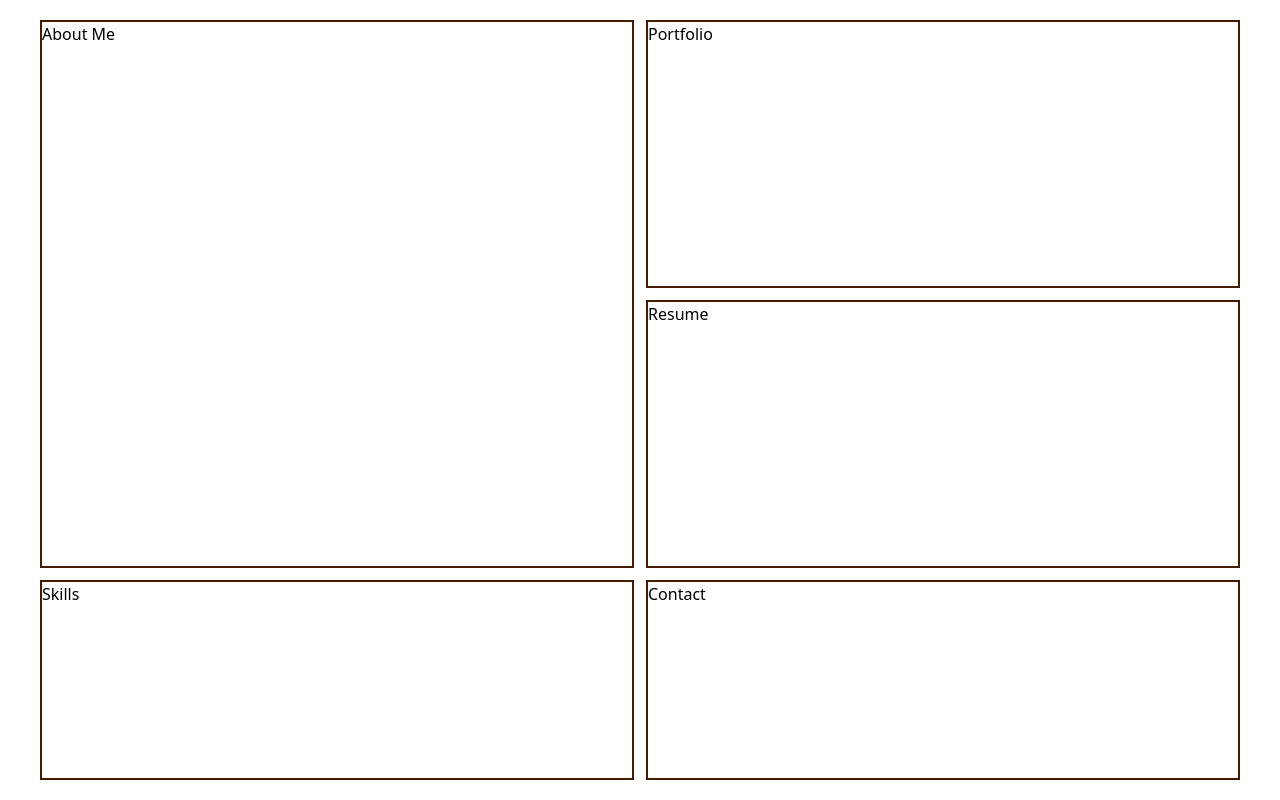
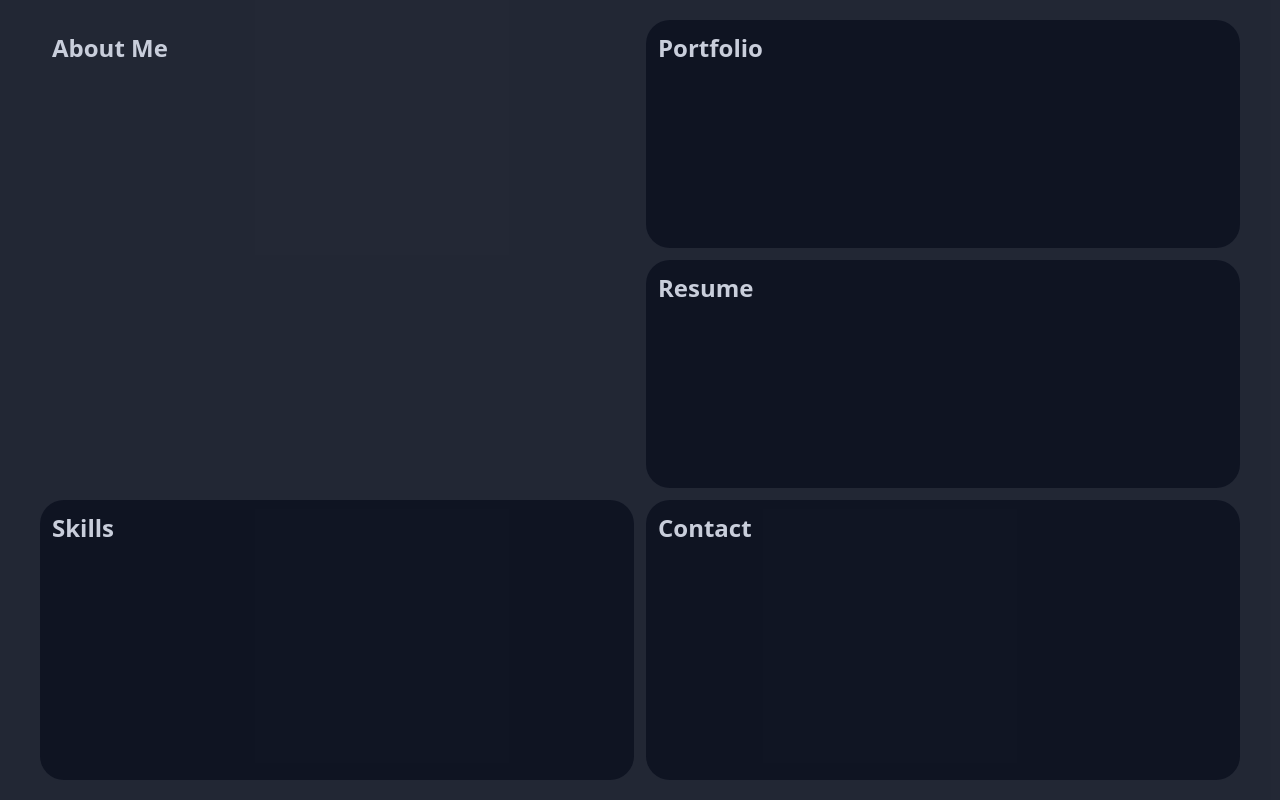
Before and after one commit to MiguelJRM95/MiguelJRM95-Portfolio, a React (Vite) app: page / in a window 1280 px wide. Built offline with nearby package versions, Linux system fonts and the light colour scheme.

Commit message:
feat: implemented expandable cell

```diff
--- a/src/App.tsx
+++ b/src/App.tsx
@@ -1,40 +1,41 @@
 import "./App.css";
+import ExpandableCell from "./components/cell/ExpandableCell";
 
 function App() {
   return (
     <main
       id="layout"
-      className="l:px-10 l:grid-rows-[1fr_1fr_auto] grid h-screen place-items-center gap-3 px-3 py-5 sm:grid-cols-1 sm:px-5 md:grid-cols-2 md:px-10 xl:px-25"
+      className="l:px-10 l:grid-rows-[1fr_1fr_auto] bg-backgound/90 grid h-screen place-items-center gap-3 px-3 py-5 sm:grid-cols-1 sm:px-5 md:grid-cols-2 md:px-10 xl:px-25"
     >
       <section
         id="about-me"
-        className="col-start-1 col-end-2 row-span-2 h-full w-full border-2 border-amber-950"
+        className="text-primary-text col-start-1 col-end-2 row-span-2 h-full w-full p-3 text-2xl font-bold"
       >
         About Me
       </section>
-      <section
+      <ExpandableCell
         id="portfolio"
         meta-expandable="true"
-        className="h-full w-full border-2 border-amber-950"
+        className="text-primary-text bg-accent/80 h-full w-full rounded-3xl p-3 text-2xl font-bold"
       >
         Portfolio
-      </section>
-      <section
+      </ExpandableCell>
+      <ExpandableCell
         id="resume"
         meta-expandable="true"
-        className="h-full w-full border-2 border-amber-950"
+        className="text-primary-text bg-accent/80 h-full w-full rounded-3xl p-3 text-2xl font-bold"
       >
         Resume
-      </section>
+      </ExpandableCell>
       <section
         id="skills"
-        className="l:h-50 h-full w-full border-2 border-amber-950 sm:col-start-1 md:col-start-1 md:col-end-2 md:row-start-3"
+        className="text-primary-text l:h-70 bg-accent/80 h-full w-full rounded-3xl p-3 text-2xl font-bold sm:col-start-1 md:col-start-1 md:col-end-2 md:row-start-3"
       >
         Skills
       </section>
       <section
         id="contact"
-        className="l:h-50 h-full w-full border-2 border-amber-950 sm:col-start-1 md:col-start-2 md:row-start-3"
+        className="text-primary-text bg-accent/80 h-70 w-full rounded-3xl p-3 text-2xl font-bold sm:col-start-1 md:col-start-2 md:row-start-3"
       >
         Contact
       </section>
--- /dev/null
+++ b/src/components/cell/ExpandableCell.tsx
@@ -0,0 +1,117 @@
+import React, { useRef, useState } from "react";
+
+interface CellProps {
+  children?: React.ReactNode;
+  className?: string;
+  id: string;
+}
+
+const ExpandableCell: React.FC<CellProps> = ({
+  children,
+  className = "",
+  id,
+}) => {
+  const cellRef = useRef<HTMLDivElement | null>(null);
+  const [isCentered, setIsCentered] = useState(false);
+
+  const toggleCenter = () => {
+    if (cellRef.current) {
+      const element = cellRef.current;
+      const isCentered = element.classList.contains("centered-element");
+
+      if (isCentered) {
+        resetPosition(element);
+      } else {
+        moveToCenter(element);
+      }
+    }
+  };
+
+  const moveToCenter = (element: HTMLElement) => {
+    const rect = element.getBoundingClientRect();
+    const viewportWidth = window.innerWidth;
+    const viewportHeight = window.innerHeight;
+
+    const centerX = viewportWidth / 2;
+    const centerY = viewportHeight / 2;
+
+    const offsetX = centerX - (rect.left + rect.width / 2);
+    const offsetY = centerY - (rect.top + rect.height / 2);
+
+    const maxOffsetX = Math.min(offsetX, viewportWidth - rect.width);
+    const maxOffsetY = Math.min(offsetY, viewportHeight - rect.height);
+
+    element.style.transition = "transform 0.5s ease-in-out, z-index 0s 0.5s";
+    element.style.transform = `translate(${maxOffsetX}px, ${maxOffsetY}px)`;
+    element.style.zIndex = "1000";
+
+    element.classList.add("centered-element");
+
+    createOverlay();
+
+    setTimeout(() => {
+      element.style.pointerEvents = "auto";
+    }, 500);
+
+    setIsCentered(isCentered!);
+  };
+
+  const resetPosition = (element: HTMLElement) => {
+    element.style.transition = "transform 0.5s ease-in-out, z-index 0s";
+    element.style.transform = "translate(0, 0)";
+    element.style.zIndex = "";
+
+    element.classList.remove("centered-element");
+
+    removeOverlay();
+
+    setIsCentered(isCentered!);
+  };
+
+  const createOverlay = () => {
+    const overlay = document.createElement("div");
+    overlay.style.position = "fixed";
+    overlay.style.top = "50%";
+    overlay.style.left = "50%";
+    overlay.style.transform = "translate(-50%, -50%) scale(0)";
+    overlay.style.width = "90vw";
+    overlay.style.height = "90vh";
+    overlay.style.backgroundColor = "rgba(0, 0, 0, 0.4)";
+    overlay.style.zIndex = "500";
+    overlay.style.pointerEvents = "none";
+    overlay.style.opacity = "0";
+    overlay.style.transition = "opacity 0.5s ease";
+
+    document.body.appendChild(overlay);
+
+    setTimeout(() => {
+      overlay.style.opacity = "1";
+      overlay.style.transform = "translate(-50%, -50%) scale(1)";
+    }, 300);
+  };
+
+  const removeOverlay = () => {
+    const overlay: HTMLElement = document.querySelector(
+      "div[style*='position: fixed']",
+    )!;
+    overlay.style.transition = "opacity 0.5s ease";
+    overlay.style.transform = "translate(-50%, -50%) scale(0)";
+    overlay.style.opacity = "0";
+    if (overlay) {
+      overlay.remove();
+    }
+  };
+
+  return (
+    <div
+      ref={cellRef}
+      id={id}
+      className={`transition-all duration-500 ease-in-out focus:scale-110 ${className}`}
+      onClick={toggleCenter}
+    >
+      {children}
+    </div>
+  );
+};
+
+export default ExpandableCell;
--- a/src/index.css
+++ b/src/index.css
@@ -1,7 +1,13 @@
 @import "tailwindcss";
 
 @theme {
+  /*Breakpoints*/
   --breakpoint-xl: 94rem; /* 1500px */
   --breakpoint-l: 67.5rem; /* 1080px */
   --breakpoint-mobile: 50rem;
+
+  /*Colors*/
+  --color-backgound: #0b101f;
+  --color-primary-text: #c9cedb;
+  --color-accent: #0b101f;
 }
```
